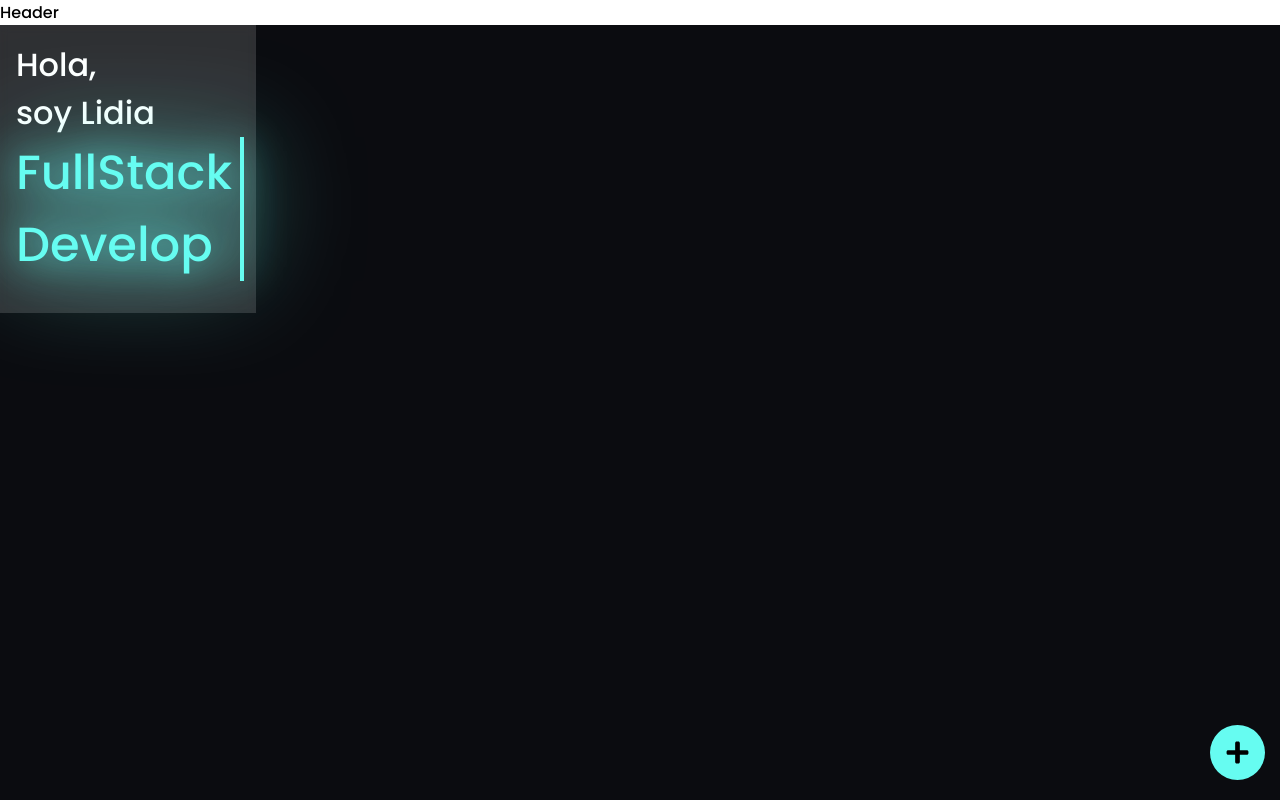
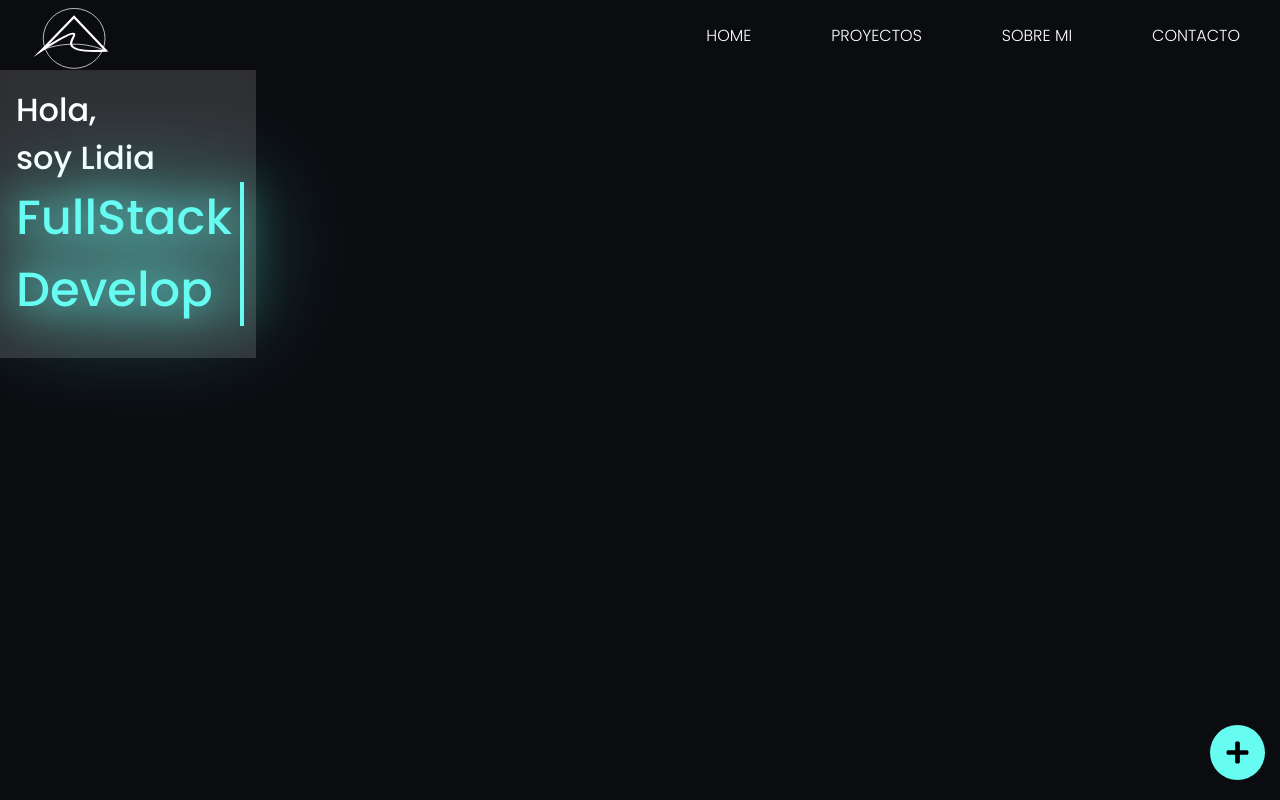
Before and after one commit to LidiaLG/Portfolio, a React (Vite) app: page / in a window 1280 px wide. Shown: the top 800 px of the page. Built offline with nearby package versions, Linux system fonts and the light colour scheme.

Commit message:
bound routes and structured views

```diff
--- a/src/components/Navigation/Header.jsx
+++ b/src/components/Navigation/Header.jsx
@@ -1,11 +1,139 @@
-import React from 'react';
+import React, {useState} from 'react';
+import styled from 'styled-components';
+import Logo from '../../assets/Logo.svg';
+import {FaBars} from 'react-icons/fa';
+
+
 
 const Header = () => {
+  const [showBurgerMenu, setShowBurgerMenu] = useState(false);
+
   return (
-    <div>
-      Header
-    </div>
+    <ContainerHeader>
+      <Wrapper>
+        <LogoContainer src={Logo} alt="logo"/>
+        <Burger onClick={() => setShowBurgerMenu(!showBurgerMenu)}>
+          <FaBars/>
+        </Burger>
+        <Menu open={showBurgerMenu}>
+          <MenuItem>
+            <MenuItemLink>
+              HOME
+            </MenuItemLink>
+          </MenuItem>
+          <MenuItem>
+            <MenuItemLink>
+              PROYECTOS
+            </MenuItemLink>
+          </MenuItem>
+          <MenuItem>
+            <MenuItemLink>
+              SOBRE MI
+            </MenuItemLink>
+          </MenuItem>
+          <MenuItem>
+            <MenuItemLink>
+              CONTACTO
+            </MenuItemLink>
+          </MenuItem>
+        </Menu>
+      </Wrapper>
+    </ContainerHeader>
   )
 }
 
 export default Header
+
+export const ContainerHeader = styled.div`
+  width: 100%;
+  height: 70px;
+  background-color: #0B0C10;
+`;
+
+export const Wrapper = styled.div`
+  width: 100%;
+  max-width: 1300px;
+  height: 100%;
+  display: flex;
+  flex-wrap: wrap;
+  justify-content: space-between;
+  margin: auto;
+`;
+
+export const LogoContainer = styled.img`
+  margin-left: 0.5rem;
+  width: 130px;
+  padding: 0.3rem;
+`;
+
+export const Menu = styled.ul`
+  height: 100%;
+  display: flex;
+  justify-content: space-between;
+  list-style: none;
+
+  @media(max-width: 960px){
+    background-color: #0B0C10;
+    position: absolute;
+    top: 70px;
+    left: ${({open}) => (open ? "0" : "-100%")};
+    width: 100%;
+    height: 90vh;
+    justify-content: center;
+    flex-direction: column;
+    align-items: center;
+    transition: 0.5s all ease;
+  }
+`;
+
+export const MenuItem = styled.li`
+  height: 100%;
+
+  @media(max-width: 960px){
+    width: 100%;
+    height: 70px;
+    display: flex;
+    justify-content: center;
+    align-items: center;
+  }
+`;
+
+export const MenuItemLink = styled.a`
+  display: flex;
+  justify-content: center;
+  align-items: center;
+  height: 100%;
+  padding: 0.5rem 2.5rem;
+  color: white;
+  font-size: 1rem;
+  font-weight: 300;
+  cursor: pointer;
+  transition: 0.5s all ease;
+
+  &:hover{
+    color: black;
+    background-color: #66FCF1;
+    transition: 0.5s all ease;
+  }
+
+  @media(max-width: 960px){
+    width: 100%;
+  }
+`;
+
+export const Burger = styled.div`
+  display: none;
+  height: 100%;
+
+  @media(max-width: 960px){
+    display: flex;
+    align-items: center;
+    cursor: pointer;
+
+    svg{
+      fill: #66FCF1;
+      margin-right: 0.5rem;
+      font-size: 2em;
+    }
+  }
+`
```
Also changed, not shown: src/assets/Logo.svg.
